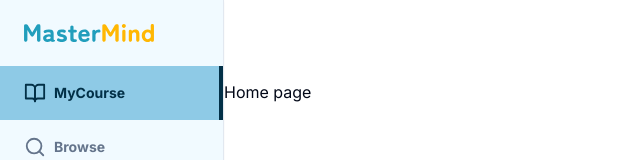
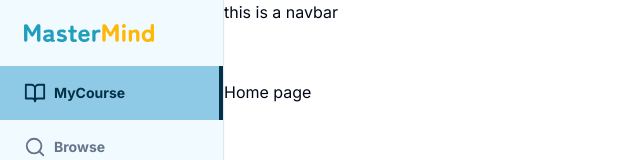
Before and after one commit to Sara-Ho99/master-mind, a Next.js app: page / in a window 1280 px wide. Shown: the top 160 px of the page, without its empty margins (0-640 px from the left). Built offline with nearby package versions, Linux system fonts and the light colour scheme.

Commit message:
feat: add basic structure for navbar in the header

```diff
--- a/app/(mainpage)/layout.tsx
+++ b/app/(mainpage)/layout.tsx
@@ -1,8 +1,13 @@
+// default export so no need to destructure
 import Sidebar from "../../components/sidebar";
-// default export so no need to destructure
+import Navbar from "../../components/navbar";
+
 function HomeLayout({ children }: { children: React.ReactNode }) {
   return (
     <div className="h-full">
+      <div className="h-[80px] md:pl-56 fixed inset-y-0 w-full z-50">
+        <Navbar />
+      </div>
       <div className="hidden md:flex h-full w-56 flex-col fixed inset-y-0 z-50">
         <Sidebar />
       </div>
--- /dev/null
+++ b/components/navbar.tsx
@@ -0,0 +1,5 @@
+function Navbar() {
+  return <nav>this is a navbar</nav>;
+}
+
+export default Navbar;
```
